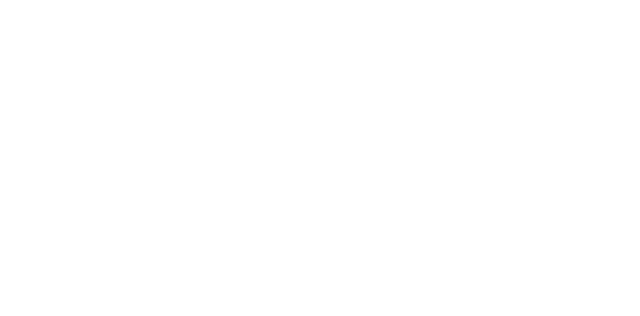
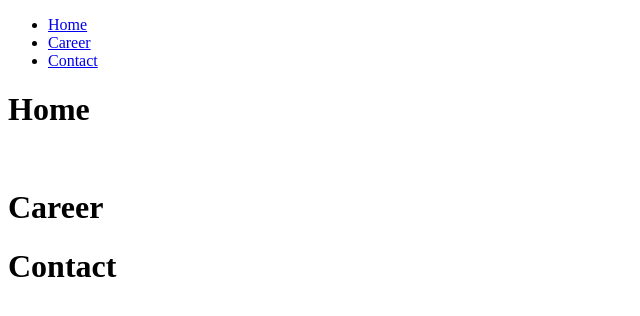
Before and after one commit to salinathapa/ci-portfolio-1, a plain HTML site: page index.html in a window 1280 px wide. Shown: the whole page, without its empty margins (0-640 px from the left). Drawn offline with Linux system fonts and the light colour scheme.

Commit message:
nav and deleted career page

```diff
--- a/index.html
+++ b/index.html
@@ -4,9 +4,31 @@
     <meta charset="UTF-8">
     <meta http-equiv="X-UA-Compatible" content="IE=edge">
     <meta name="viewport" content="width=device-width, initial-scale=1.0">
-    <title>Document</title>
+    <title>Index</title>
 </head>
 <body>
-
+    <nav>
+        <ul>
+            <li>
+                <a href="#home">Home</a>
+            </li>
+            <li>
+                <a href="#career">Career</a>
+            </li>
+            <li>
+                <a href="#contact">Contact</a>
+            </li>
+        </ul>
+    </nav>
+    <div id="home">
+        <h1>Home</h1>
+        <br>
+    </div>
+    <div id="career">
+        <h1>Career</h1>
+    </div>
+    <div id="contact">
+        <h1>Contact</h1>
+    </div>
 </body>
 </html>
```
Also changed, not shown: career.html (deleted).
